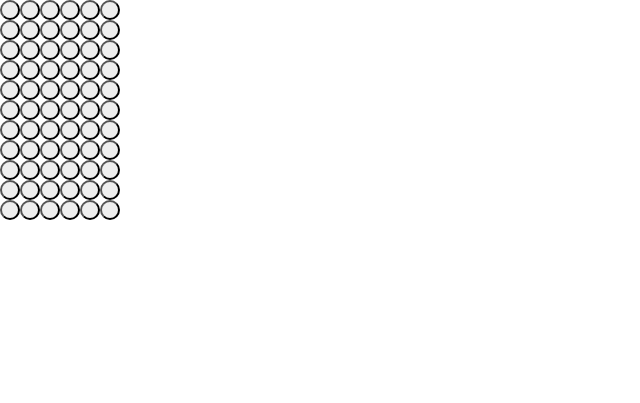
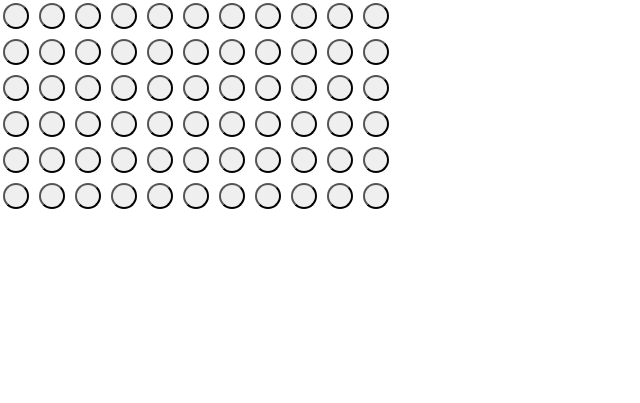
Before and after one commit to AndrewJDGalga/theater-tickets-frontend, a plain HTML site: page index.html in a window 1280 px wide. Shown: the whole page, without its empty margins (0-640 px from the left). Drawn offline with Linux system fonts and the light colour scheme.

Commit message:
playing with zoom concept by EM.

```diff
--- a/index.html
+++ b/index.html
@@ -7,9 +7,12 @@
     <link rel="stylesheet" href="css/index.css">
 </head>
 <body>
-    <div class="theater">
-        <div class="theater--screen"></div>
-        <div id="theater--seats_host" class="theater--seats"></div>
+    <div class="theater"> <!--</div> style="font-size: 16px;">-->
+        <div class="theater--screen--seats">
+            <div class="theater--screen"></div>
+            <div id="theater--seats_host" class="theater--seats"></div>
+        </div>
+        <!--<button id="theater--zoom">+</button>-->
     </div>
     <script src="js/index.js"></script>
 </body>
--- a/scss/index.scss
+++ b/scss/index.scss
@@ -4,8 +4,8 @@ $light-green: #A1EF8B;
 $english-violet: #48435C;
 $charcol: #3E505B;
 
-$theater-row: 11;
-$theater-col: 6;
+$theater-row: 6;
+$theater-col: 11;
 
 html, body {
     margin: 0;
@@ -13,20 +13,26 @@ html, body {
 }
 
 .theater{
-    width: 50%;
-    height: 50%;
+    width: 100%;
+    height: 100%;
 
-    .theater--seats,
-    .theater--seat {
+    .theater--screen--seats {
+        /*margin: 4px;*/
+    }
+    .theater--seats {
         width: 100%;
         height: 100%;
-    }
-    .theater--seats {
+
         display: grid;
-        grid-template-columns: repeat($theater-col, 20px);
-        grid-template-rows: repeat($theater-row, 20px);
+        grid-template-columns: repeat($theater-col, 2em);
+        grid-template-rows: repeat($theater-row, 2em);
+        gap: calc(1em/4);
     }
     .theater--seat {
         border-radius: 50%;
+        width: 2em;
+        height: 2em;
+        margin: auto auto;
+        /*display: inline-block;*/
     }
 }
```
Also changed, not shown: css/index.css.
